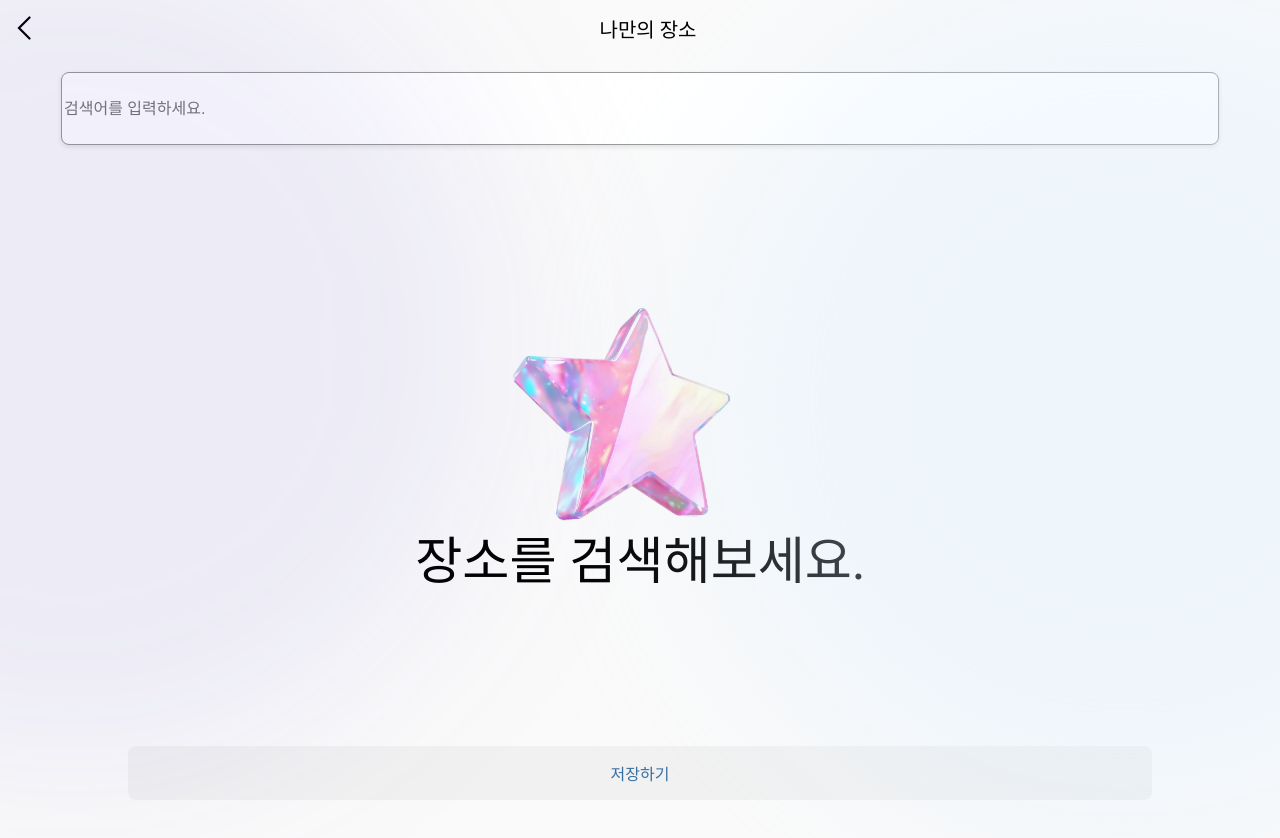
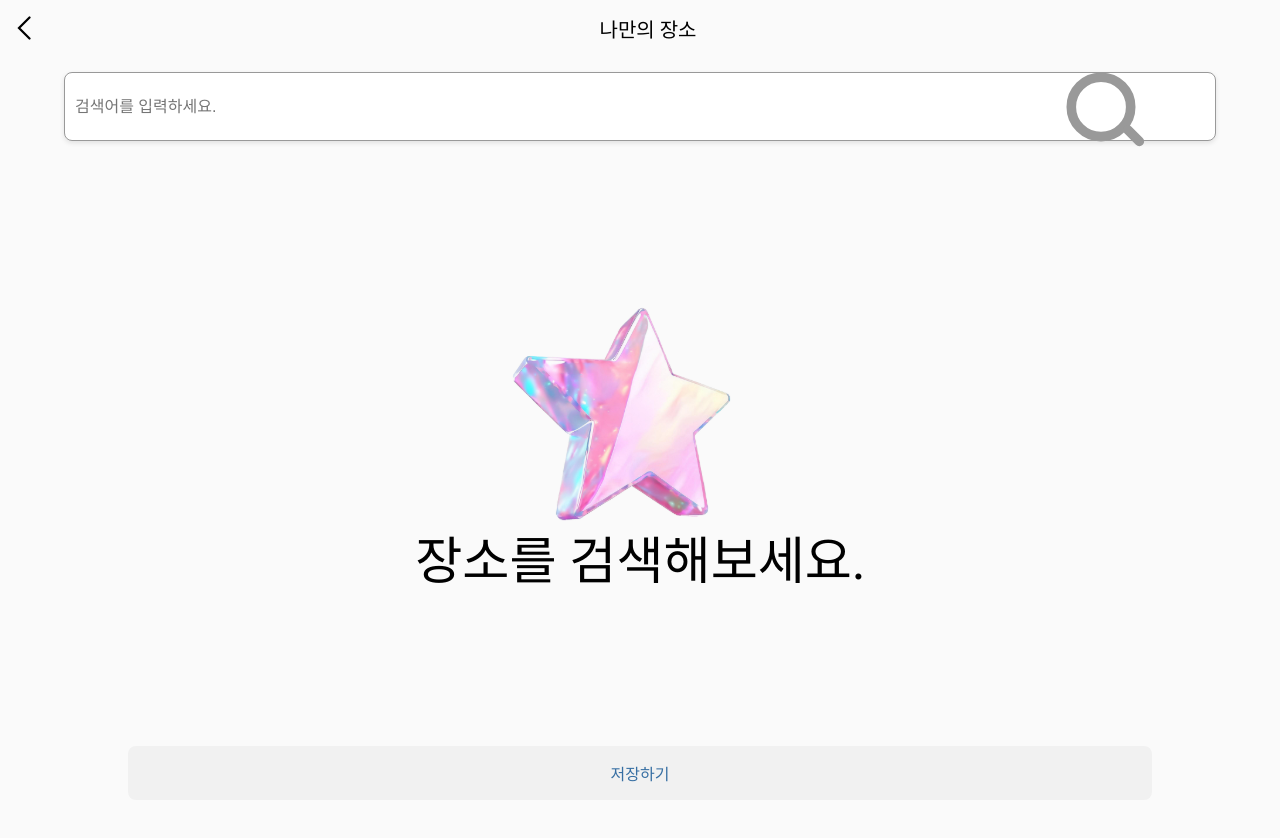
Before and after one commit to Makourse/Makourse_FE, a React (Vite) app: page /myplace/save in a window 1280 px wide. Shown: the top 838 px of the page. After the commit the page ends 800 px from the top, so only its background shows below. Built offline with nearby package versions, Linux system fonts and the light colour scheme.

Commit message:
MyplaceSave 검색기능구현

```diff
--- a/src/Pages/MyPlace/MyplaceSave.jsx
+++ b/src/Pages/MyPlace/MyplaceSave.jsx
@@ -1,11 +1,11 @@
-import React, { useState } from 'react';
+import React, { useState, useEffect } from 'react';
 import styled from 'styled-components';
 import Button from '../../component/Button';
 import Header from '../../component/Header';
 
 import star from '../../assets/star.svg';
-import backgroundblue from '../../assets/bg_mypage3_bggra1_blue.svg';
-import backgroundpurple from '../../assets/bg_mypage3_bggra1_purple.svg';
+import search from '../../assets/search.svg';
+import deletex from '../../assets/deletex.svg';
 
 const Container = styled.div`
   display: flex;
@@ -22,20 +22,44 @@ const MyplaceSaveContainer = styled.div`
   align-items: center;
 `;
 
-const Search = styled.input`
+const SearchBoxContainer = styled.div`
+  position: relative;
   width: 90%;
   height: 10%;
   margin-top: 1rem;
-  gap: 12px;
+`;
+
+const SearchBox = styled.input`
+  width: 100%;
+  height: 100%;
   border: 0.5px solid #999999;
   border-radius: 0.5rem;
-  //padding: 10px;
+  padding: 0 0.625rem;
   font-size: 1rem;
+  box-sizing: border-box;
   outline: none;
   ::placeholder {
-    color: #888;
+    color: #999999;
   }
-  box-shadow: 0 2px 5px rgba(0, 0, 0, 0.1); /* 입력창 아래 그림자 */
+  box-shadow: 0 2px 5px rgba(0, 0, 0, 0.1);
+`;
+
+const SearchIcon = styled.img`
+  position: absolute;
+  right: 6%;
+  top: 50%;
+  transform: translateY(-50%);
+  width: 8%;
+  cursor: pointer;
+`;
+
+const DeleteIcon = styled.img`
+  position: absolute;
+  right: 16%;
+  top: 50%;
+  transform: translateY(-50%);
+  width: 8%;
+  cursor: pointer;
 `;
 
 const Logo = styled.img`
@@ -48,22 +72,6 @@ const Logo = styled.img`
   transform: translate(-50%, -50%);
 `;
 
-const Bgpurple = styled.img`
-  width: 60vw;
-  position: absolute;
-  top: 43%;
-  left: 0%;
-  transform: translate(-10%, -50%);
-`;
-
-const Bgblue = styled.img`
-  width: 60vw;
-  position: absolute;
-  top: 50%;
-  left: 40%;
-  transform: translate(0%, -50%);
-`;
-
 const TextContainer = styled.div`
   position: absolute;
   top: 65%;
@@ -74,16 +82,72 @@ const TextContainer = styled.div`
   white-space: nowrap;
 `;
 
+
 const MyplaceSave = () => {
+  const [searchQuery, setSearchQuery] = useState('');
+  const [suggestions, setSuggestions] = useState([]);
+
+  const allSuggestions = [
+    { name: "홍대입구", address: "서울시 마포구 양화로 100 홍대입구역" },
+    { name: "서울숲", address: "서울시 성동구 뚝섬로 273 서울숲역" },
+    { name: "남산타워", address: "서울시 중구 남산동2가 105-1" },
+    { name: "경복궁", address: "서울시 종로구 사직로 161" },
+  ];
+
+  const decomposeSearchQuery = (query) => query.split('').map(char => char.toLowerCase());
+
+  // 검색어 변경 시 필터링
+  useEffect(() => {
+    if (searchQuery) {
+      const decomposedQuery = decomposeSearchQuery(searchQuery);
+      const filteredSuggestions = allSuggestions.filter((item) => {
+        const isMatch = decomposedQuery.every(char =>
+          item.name.toLowerCase().includes(char) || item.address.toLowerCase().includes(char)
+        );
+        return isMatch;
+      });
+      setSuggestions(filteredSuggestions);
+    } else {
+      setSuggestions([]);
+    }
+  }, [searchQuery]);
+
+  const handleClearSearch = () => {
+    setSearchQuery('');
+    setSuggestions([]);
+  };
+
   return (
     <Container>
       <Header title="나만의 장소" />
       <MyplaceSaveContainer>
-        <Search placeholder="검색어를 입력하세요." />
-        <Logo src={star} alt="star" />
-        <TextContainer>장소를 검색해보세요.</TextContainer>
-        <Bgpurple src={backgroundpurple} alt="purlplecircle" />
-        <Bgblue src={backgroundblue} alt="bluecircle" />
+        <SearchBoxContainer>
+          {searchQuery.length > 0 && (
+            <DeleteIcon src={deletex} alt="delete" onClick={handleClearSearch} />
+          )}
+          <SearchBox
+            value={searchQuery}
+            onChange={(e) => {
+              setSearchQuery(e.target.value);
+            }}
+            placeholder="검색어를 입력하세요."
+          />
+          <SearchIcon src={search} alt="search" onClick={() => console.log("검색 아이콘 클릭됨")} />
+        </SearchBoxContainer>
+
+        {searchQuery.length > 0 ? (
+            <ul>
+            {suggestions.map((suggestion, index) => (
+              <li key={index}>{suggestion.name} - {suggestion.address}</li>
+            ))}
+          </ul>
+        ) : (
+          <Logo src={star} alt="star" />
+        )}
+
+        {searchQuery.length === 0 && (
+          <TextContainer>장소를 검색해보세요.</TextContainer>
+        )}
       </MyplaceSaveContainer>
       <Button text="저장하기" bgColor="#F1F1F1" />
     </Container>
@@ -91,3 +155,8 @@ const MyplaceSave = () => {
 };
 
 export default MyplaceSave;
+
+
+
+
+//input text기 deletex뚫고가지않게..
```
Also changed, not shown: src/assets/deletex.svg (added), src/assets/search.svg (added).
